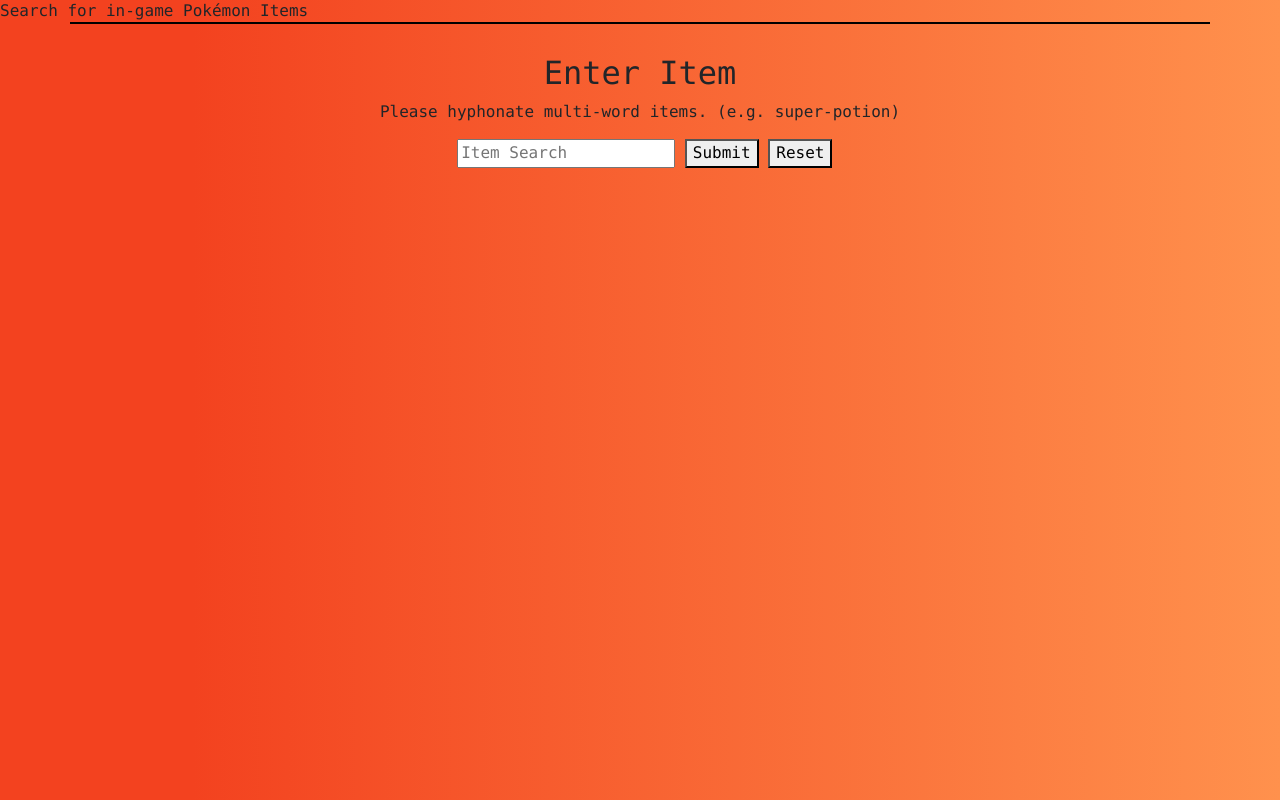
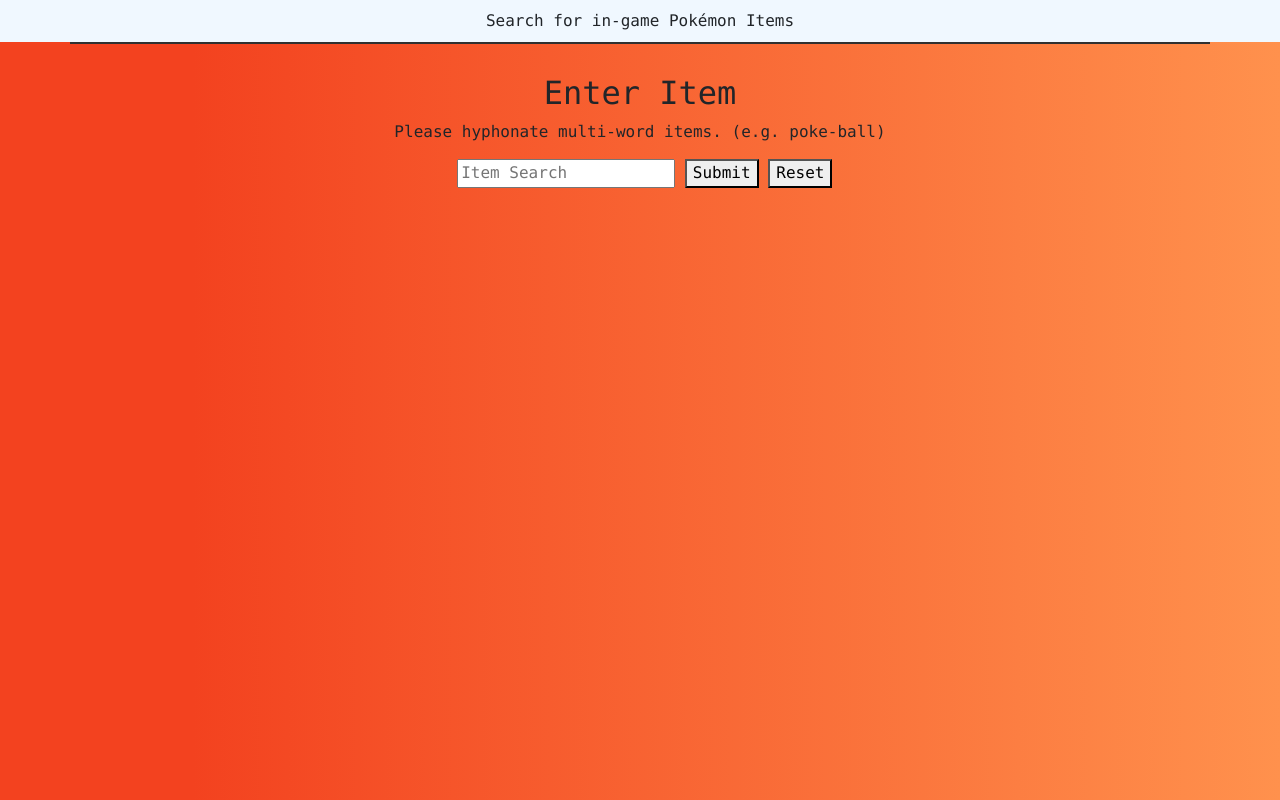
Before and after one commit to anthuarneck/portfolio-app, a website: page index.html in a window 1280 px wide. Drawn offline with nearby package versions, Linux system fonts and the light colour scheme; no server answers.

Commit message:
Adds header to front HTML page.

```diff
--- a/index.html
+++ b/index.html
@@ -4,7 +4,7 @@
 <head>
     <meta charset="UTF-8">
     <meta name="viewport" content="width=device-width, initial-scale=1.0">
-    <title>Items</title>
+    <title>Item Search</title>
     <script defer src="script.js"></script>
     <link href="./styles.css" rel="stylesheet" />
     <link href="https://cdn.jsdelivr.net/npm/bootstrap@5.3.0/dist/css/bootstrap.min.css" rel="stylesheet"
@@ -20,7 +20,7 @@
 </head>
 
 <body>
-<header>Search for in-game Pokémon Items</header>
+<header class="search">Search for in-game Pokémon Items</header>
     <div class="container">
         <div class="main">
             <h2 id="enter-item">Enter Item</h2>
--- a/script.js
+++ b/script.js
@@ -7,7 +7,7 @@
 const button = document.querySelector("button");
 const example = document.querySelector(".example");
 
-example.innerText = "Please hyphonate multi-word items. (e.g. super-potion)";
+example.innerText = "Please hyphonate multi-word items. (e.g. poke-ball)";
 
 let errorMessage = document.createElement("p");
 errorMessage.style.color = "yellow";
--- a/styles.css
+++ b/styles.css
@@ -8,12 +8,19 @@
     padding: 25px;
 }
 
-header {
+.search {
+    background-color: aliceblue;
+    /* color:aliceblue; */
+    margin: 0;
+    padding: 10px;
+    text-align: center;
 
 }
 
+
+
 .container {
-    border-top: 2px solid black;
+    border-top: 2px solid rgb(48, 48, 48);
     padding: 30px;
 
 }
```
